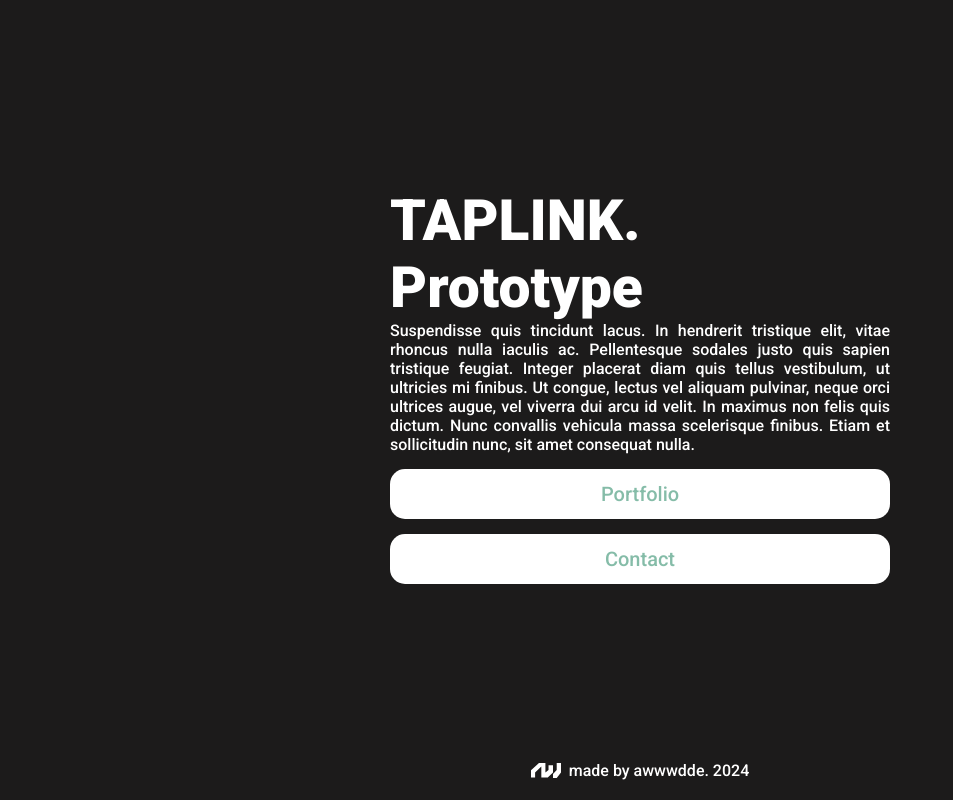
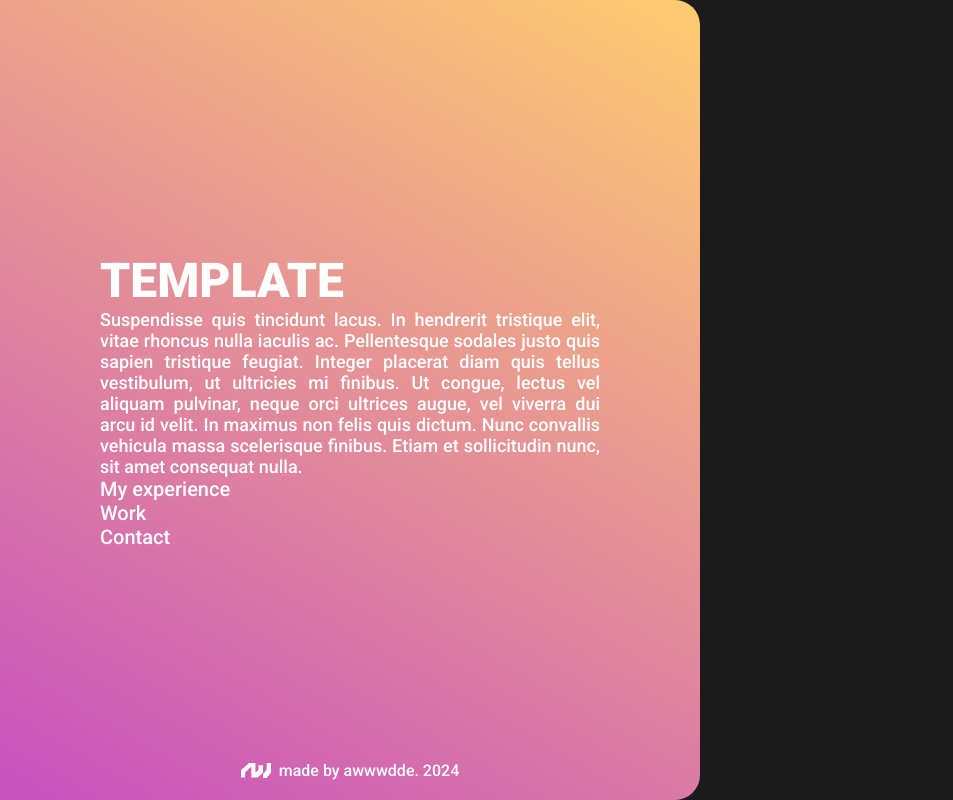
Before and after one commit to awwwdde/TapLink-template1, a React (Create React App) app: page / in a window 1280 px wide. Shown: the whole page, without its empty margins (0-953 px from the left). Built offline with nearby package versions, Linux system fonts and the light colour scheme.

Commit message:
Update #8 Redisgn

```diff
--- a/src/App.js
+++ b/src/App.js
@@ -1,3 +1,4 @@
+
 
 
 import Main from './pages/main/Main';
--- a/src/components/footer/footer.module.scss
+++ b/src/components/footer/footer.module.scss
@@ -5,7 +5,7 @@
     bottom: 0; /* Прикрепляем футер к нижней части */
     padding: 10px 0; /* Вертикальные отступы */
     display: flex;
-    justify-content: center; /* Центрируем содержимое футера */
+    justify-content: right; /* Центрируем содержимое футера */
     padding: 20px; /* Добавляем отступы */
 }
 
--- a/src/pages/main/Main.jsx
+++ b/src/pages/main/Main.jsx
@@ -6,13 +6,11 @@
   return (
     <div className="main">
         <div className="main-block">
-            <div className="main-block__title">TAPLINK. Prototype</div>
-            <div className="main-block__img"></div>
-            <div className="main-block__subtitle">Suspendisse quis tincidunt lacus. In hendrerit tristique elit, vitae rhoncus nulla iaculis ac. Pellentesque sodales justo quis sapien tristique feugiat. Integer placerat diam quis tellus vestibulum, ut ultricies mi finibus. Ut congue, lectus vel aliquam pulvinar, neque orci ultrices augue, vel viverra dui arcu id velit. In maximus non felis quis dictum. Nunc convallis vehicula massa scelerisque finibus. Etiam et sollicitudin nunc, sit amet consequat nulla.</div>
-            <div className="main-block__links">
-                <div className="main-block__links-btn">Portfolio</div>
-                <div className="main-block__links-btn">Contact</div>
-            </div>
+            <div className="main-block__title">TEMPLATE</div>
+            <div className="main-block__about">Suspendisse quis tincidunt lacus. In hendrerit tristique elit, vitae rhoncus nulla iaculis ac. Pellentesque sodales justo quis sapien tristique feugiat. Integer placerat diam quis tellus vestibulum, ut ultricies mi finibus. Ut congue, lectus vel aliquam pulvinar, neque orci ultrices augue, vel viverra dui arcu id velit. In maximus non felis quis dictum. Nunc convallis vehicula massa scelerisque finibus. Etiam et sollicitudin nunc, sit amet consequat nulla.</div>
+            <div className="main-block__exp">My experience</div>
+            <div className="main-block__work">Work</div>
+            <div className="main-block__contact">Contact</div>
         </div>
         <Footer/>
     </div>
--- a/src/pages/main/main.scss
+++ b/src/pages/main/main.scss
@@ -1,6 +1,7 @@
 @import '../../styles/colors.scss';
 
 .main {
+    max-width: 700px;
     min-height: 100vh;
     display: flex;
     flex-direction: column;
@@ -9,52 +10,23 @@
     padding: 0 15px;
     overflow: hidden;
     position: relative;
-    background-color: $text-gradient;
+    background: $text-gradient;
+    border-radius: 0 25px 25px 0;
     &-block {
         max-width: 500px; /* Максимальная ширина блока */
         display: inline-block;
         flex-direction: column;
         align-items: center; /* Центрируем содержимое внутри блока */
-
-        &__title {
-            font-weight: 900;
-            font-size: 57px;
-            // display: inline-block; /* Ширина будет зависеть от содержимого */
-            // text-align: center; /* Центрируем текст */
-            margin: 0; /* Убираем отступы */
+        &__title{
+            font-size: 48px;
+            font-weight: 800;
         }
-
-        &__img {}
-
-        &__subtitle {
-            font-size: 16px;
+        &__about{
+            font-size: 18px;
             text-align: justify;
         }
-
-        &__links {
-            display: flex;
-            flex-direction: column;
-            padding: 15px 0;
-            text-decoration: none;
-            width: 100%; /* Занимает всю ширину блока */
-
-            &-btn {
-                display: flex;
-                justify-content: center;
-                align-items: center;
-                color: $hover;
-                cursor: pointer;
-                height: 50px;
-                background-color: $text-main;
-                border-radius: 15px;
-                margin-bottom: 15px;
-                width: 100%; /* Занимает всю ширину родительского блока */
-            }
-
-            &-btn:hover {
-                color: $text-main;
-                background-color: $hover;
-            }
-        }
+        &__exp{}
+        &__work{}
+        &__contact{}
     }
 }
--- a/src/styles/styles.scss
+++ b/src/styles/styles.scss
@@ -3,4 +3,5 @@
     position: relative;
     width: 100%;
     min-height: 100vh;
+    background: $background;
   }
--- a/src/styles/variables.scss
+++ b/src/styles/variables.scss
@@ -2,7 +2,7 @@
 @import './fonts.scss';
 
 * {
-    background: $background;
+    // background: $background;
     margin: 0;
     padding: 0;
     font-size: 20px;
```
